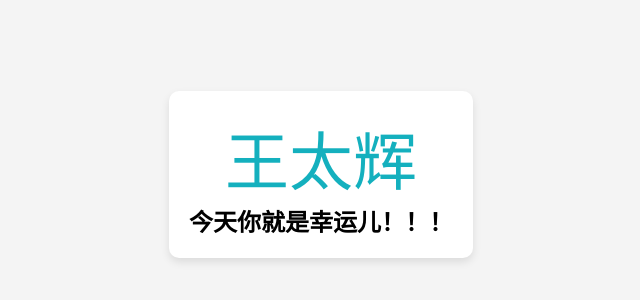
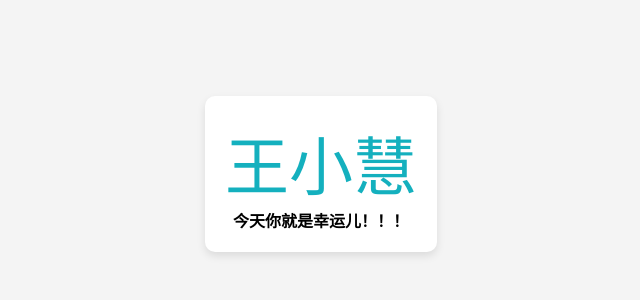
Before and after one commit to wangdonglinjj/jj, a plain HTML site: page index.html in a window 1280 px wide. Shown: the part 226-526 px from the top of the page, without its empty margins (319-959 px from the left). Drawn offline with Linux system fonts and the light colour scheme.

Commit message:
Update index.html

```diff
--- a/index.html
+++ b/index.html
@@ -29,7 +29,7 @@
     }
 
     .heading {
-      font-size: 1.5em;
+      font-size: 1em;
       font-weight: bold;
     }
 
@@ -84,7 +84,8 @@
     function getPersonForToday() {
       const now = new Date();
       const day = now.getDay(); // 获取今天是星期几 (0: 周日, 1: 周一, ..., 6: 周六)
-
+      const randomIndex = (day * 12345) % people.length; // 基于日期生成一致的随机值
+      return people[randomIndex];
       // 检查 localStorage 中是否已经有值班人员
       let assignedPerson = localStorage.getItem('assignedPerson');
       if (assignedPerson) {
@@ -127,7 +128,7 @@
         now.getFullYear(),
         now.getMonth(),
         now.getDate(),
-        20, 0, 0  // 设置为每天的10点
+        20, 0, 0  // 设置为每天的20点
       );
 
       // 如果当前时间已经超过今天的10点，设置为明天的10点
```
